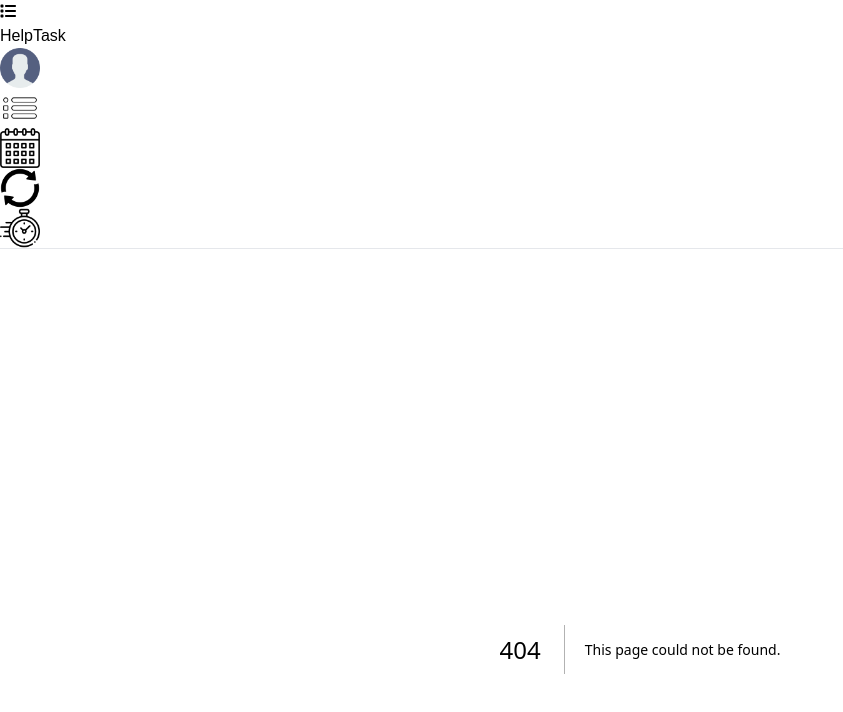
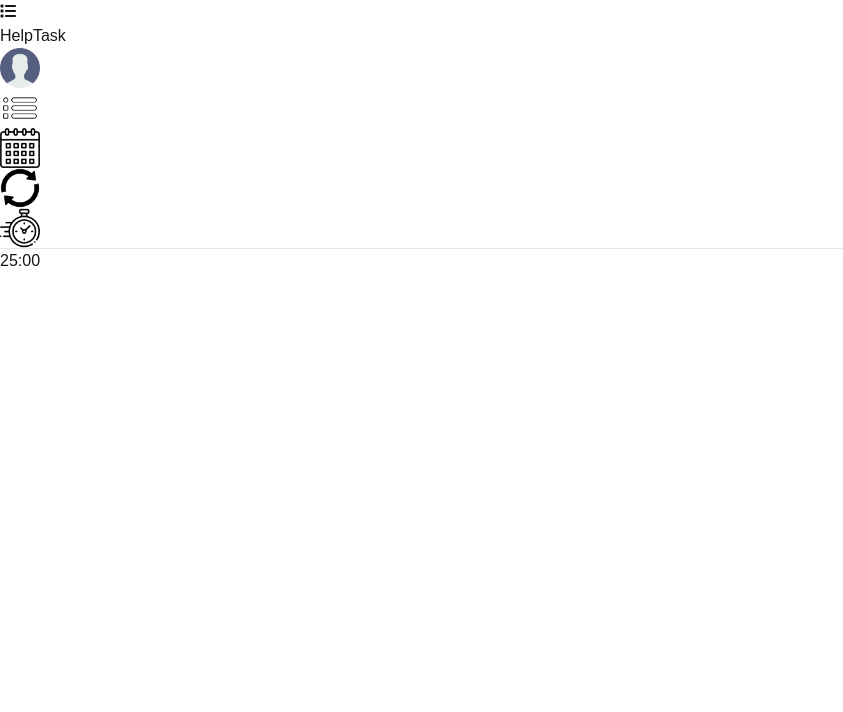
Before and after one commit to Nikola-1/Task-Manager, a Next.js app: page /pages/Pomodoro in a window 1280 px wide. Before the commit this address had no page. Shown: the top 712 px of the page, without its empty margins (0-843 px from the left). Built offline with nearby package versions, Linux system fonts and the light colour scheme; a web font is replaced by a local one.

Commit message:
Created pomodoro page

```diff
--- a/src/app/components/fixed/nav.tsx
+++ b/src/app/components/fixed/nav.tsx
@@ -17,9 +17,9 @@ const Micro = Micro_5({weight:"400",subsets:['latin'],});
 export default function Nav(){
         const [active,setActive] = useState(false);
     return(
-        <div className={ +  active ? "nav float-left md:w-36 w-dvw  bg-blue-300 h-screen z-10 transition-transform " : "nav float-left md:w-36 w-dvw  bg-blue-300 h-fit md:h-screen z-10 transition-transform"}>
+        <div className={ +  active ? "nav float-left md:w-36   bg-blue-300 h-screen z-10 transition-transform " : "nav float-left md:w-36   bg-blue-300 h-fit md:h-screen z-10 transition-transform"}>
 
-             <div className="wrapper m-auto  w-dvw md:w-24  ">
+             <div className="wrapper m-auto  md:w-24  ">
                 <div className="flex flex-row md:block justify-between align-middle items-center m-auto w-11/12">
 
                 <FontAwesomeIcon icon={faList} className="md:hidden size-9 float-left text-blue-900" onClick={()=> active ? setActive(false) : setActive(true) }></FontAwesomeIcon>
--- /dev/null
+++ b/src/app/pages/Pomodoro/page.jsx
@@ -0,0 +1,15 @@
+
+export default function PomodoroPage(){
+   return(
+    <div className="w-full">
+    <div className="stopWatch lg:w-6/12 w-full h-dvh flex justify-center align-middle">
+            <div className="timer lg:p-40 sm:p-28 p-24 rounded-full  m-auto border-blue-300 border-4 h-fit flex justify-center">
+                    <div className="flex justify-center flex-col align-middle text-center">
+                    <p className="text-3xl">25:00</p>
+
+                    </div>
+            </div>
+    </div>
+    </div>
+   )
+}
```
